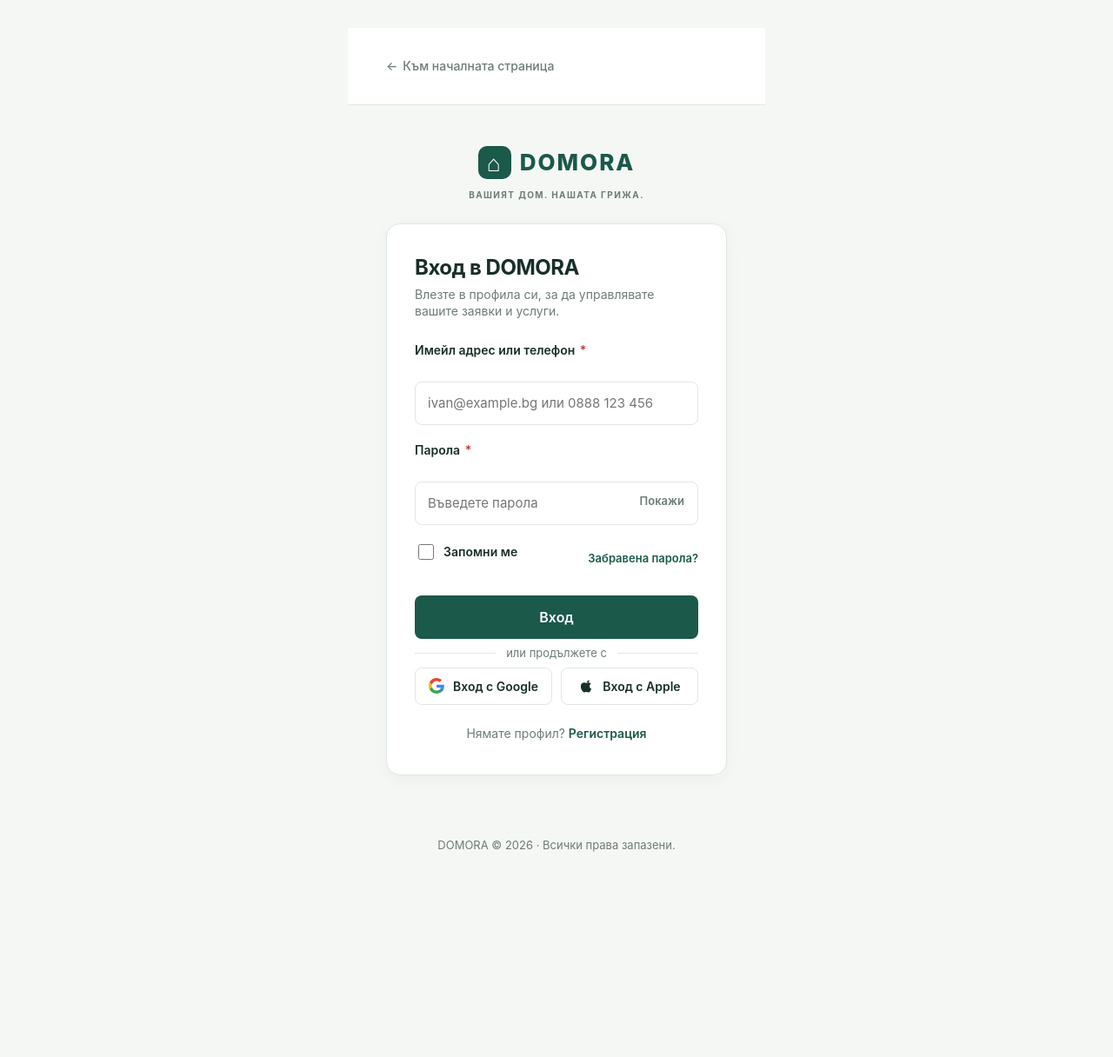
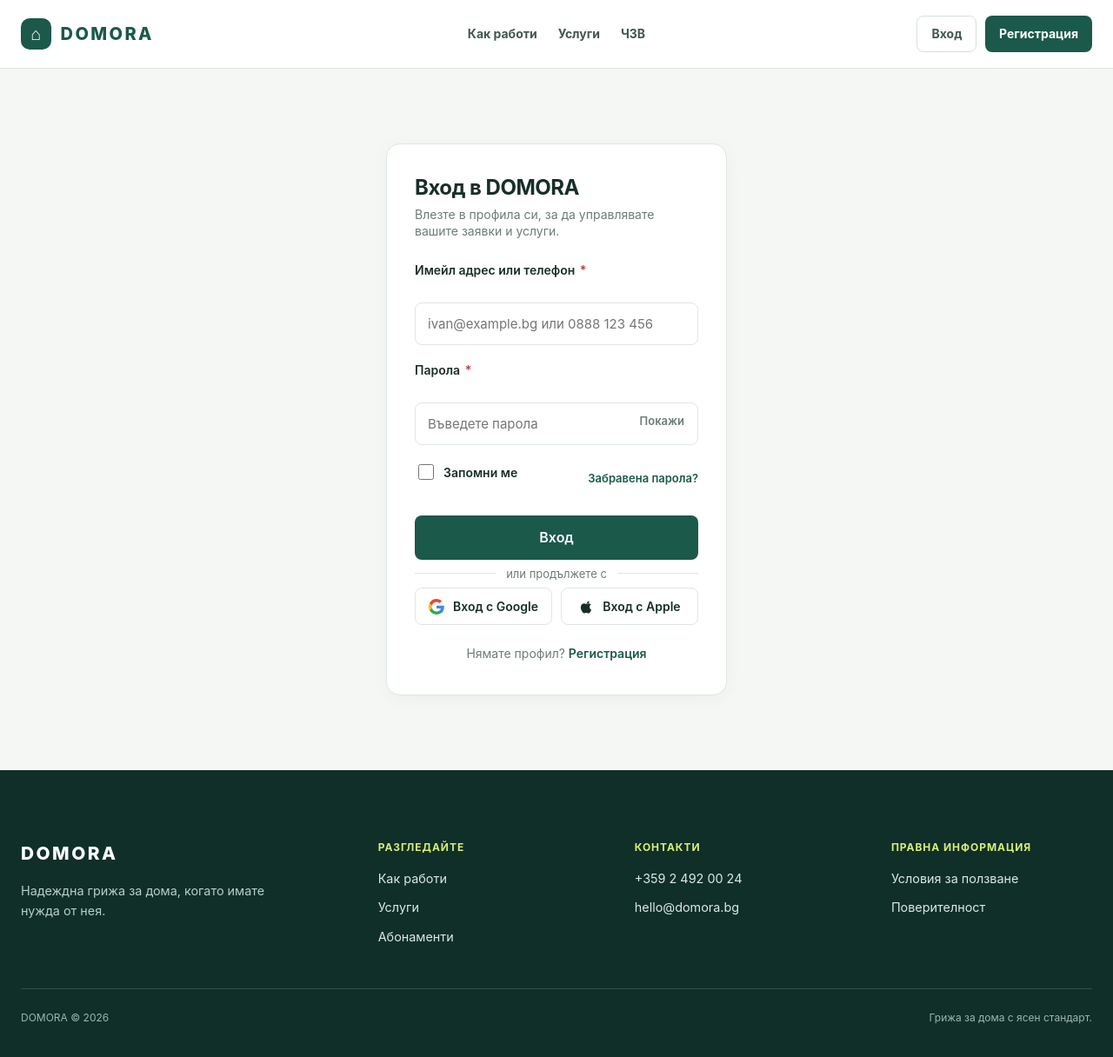
Before and after one commit to AlexzanderF/domora-app, a Next.js app: page /login in a window 1280 px wide. Shown: the top 1216 px of the page at 87% size. Before the commit the page ends 1042 px from the top, so only its background shows below. Built offline with nearby package versions, Linux system fonts and the light colour scheme; no server answers.

Commit message:
feat(auth): include header and footer on auth pages

```diff
--- a/src/app/(auth)/auth.module.css
+++ b/src/app/(auth)/auth.module.css
@@ -1,11 +1,11 @@
 .container {
-  min-height: 100vh;
+  min-height: calc(100vh - 78px);
   display: flex;
   flex-direction: column;
-  justify-content: space-between;
+  justify-content: center;
   align-items: center;
   background: var(--paper);
-  padding: 32px 16px;
+  padding: 48px 16px;
 }
 
 .topBar {
--- a/src/app/(auth)/layout.tsx
+++ b/src/app/(auth)/layout.tsx
@@ -1,5 +1,6 @@
 import type { Metadata } from "next";
-import Link from "next/link";
+import { LandingFooter } from "@/features/landing/landing-footer";
+import { LandingHeader } from "@/features/landing/landing-header";
 import styles from "./auth.module.css";
 
 export const metadata: Metadata = {
@@ -11,31 +12,17 @@
   children,
 }: Readonly<{ children: React.ReactNode }>) {
   return (
-    <div className={styles.container}>
-      <header className={styles.topBar}>
-        <Link href="/" className={styles.backLink}>
-          <span aria-hidden="true">←</span>
-          <span>Към началната страница</span>
-        </Link>
-      </header>
-
-      <main className={styles.main}>
-        <div className={styles.brandHeader}>
-          <Link href="/" className={styles.brand} aria-label="DOMORA начало">
-            <span className={styles.mark} aria-hidden="true">
-              ⌂
-            </span>
-            <span>DOMORA</span>
-          </Link>
-          <p className={styles.tagline}>Вашият дом. Нашата грижа.</p>
-        </div>
-
-        <div className={styles.card}>{children}</div>
-      </main>
-
-      <footer className={styles.footer}>
-        <p>DOMORA © 2026 · Всички права запазени.</p>
-      </footer>
-    </div>
+    <>
+      <a href="#main" className="skip-link">
+        Към съдържанието
+      </a>
+      <LandingHeader />
+      <div className={styles.container}>
+        <main id="main" className={styles.main}>
+          <div className={styles.card}>{children}</div>
+        </main>
+      </div>
+      <LandingFooter />
+    </>
   );
 }
--- a/src/features/landing/landing-footer.tsx
+++ b/src/features/landing/landing-footer.tsx
@@ -11,8 +11,8 @@
         </div>
         <div className={styles.footerColumn}>
           <strong>Разгледайте</strong>
-          <Link href="#how-it-works">Как работи</Link>
-          <Link href="#services">Услуги</Link>
+          <Link href="/#how-it-works">Как работи</Link>
+          <Link href="/#services">Услуги</Link>
           <Link href="/plans">Абонаменти</Link>
         </div>
         <div className={styles.footerColumn}>
--- a/src/features/landing/landing-header.tsx
+++ b/src/features/landing/landing-header.tsx
@@ -13,9 +13,9 @@
           DOMORA
         </Link>
         <div className={styles.anchorLinks}>
-          <Link href="#how-it-works">Как работи</Link>
-          <Link href="#services">Услуги</Link>
-          <Link href="#faq">ЧЗВ</Link>
+          <Link href="/#how-it-works">Как работи</Link>
+          <Link href="/#services">Услуги</Link>
+          <Link href="/#faq">ЧЗВ</Link>
         </div>
         <div className={styles.accountLinks}>
           <Link className={styles.login} href="/login">
```
